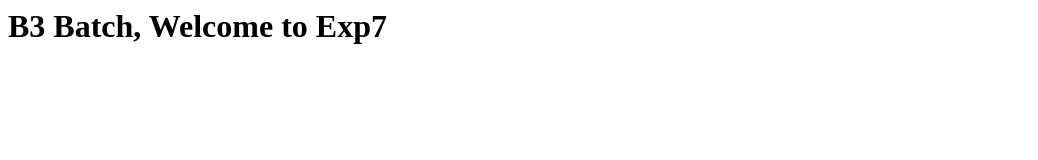
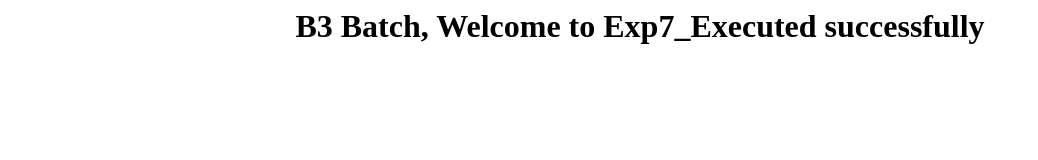
Before and after one commit to sveridevops/b3exp7, a plain HTML site: page index.html in a window 1280 px wide. Shown: the whole page, without its empty margins (0-1038 px from the left). Drawn offline with Linux system fonts and the light colour scheme.

Commit message:
Second commit

```diff
--- a/index.html
+++ b/index.html
@@ -2,8 +2,8 @@
 
 <body>
 
-<h1>B3 Batch, Welcome to Exp7</h1>
-
+<center><h1>B3 Batch, Welcome to Exp7_Executed successfully</h1>
+</center>
 </body>
 
 
```
